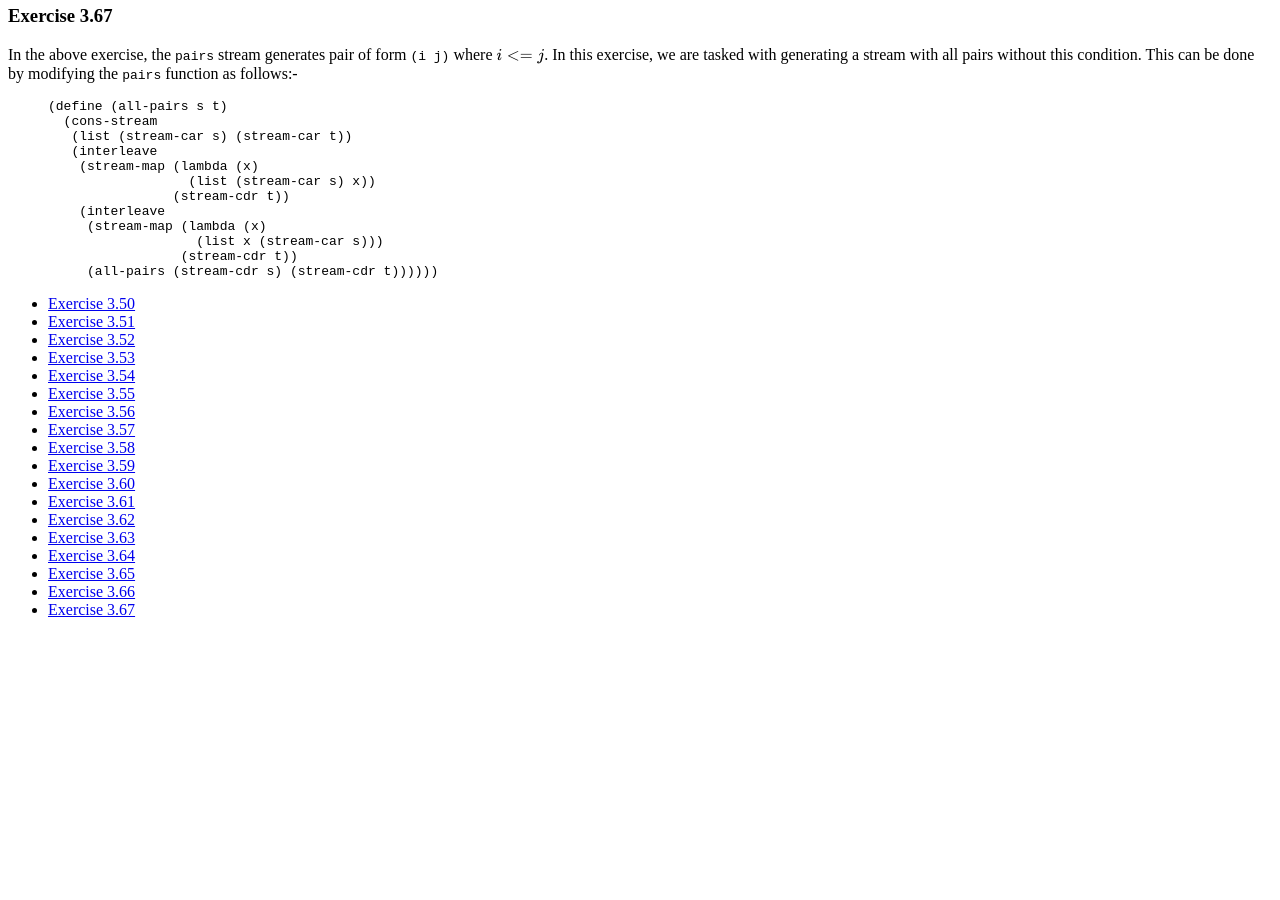
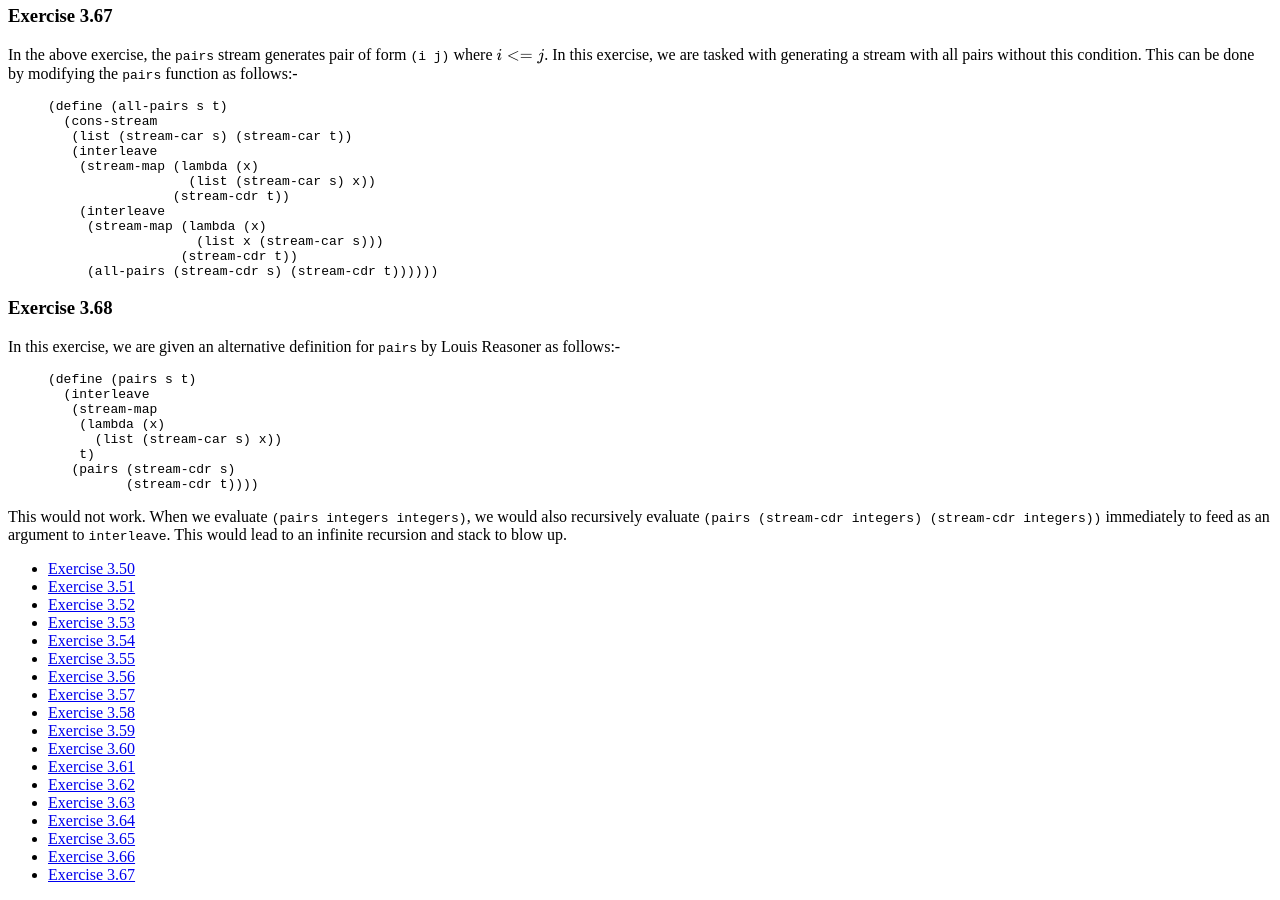
Before and after one commit to mohanrajendran/mohanrajendran.github.io, a Jekyll site: the page built from _sicp/Solution3_5.md, in a window 1280 px wide and 900 px high, scrolled down 7215 px. Built offline with Jekyll 4.4.1, drawn with Linux system fonts in a browser that asks for light colours; nearby versions of some CDN libraries; formulas are drawn with MathJax 3; before the commit the page ends 7850 px from its top, so only the background shows below that.

Commit message:
Finished exercise 3.68

```diff
--- a/_sicp/Solution3_5.md
+++ b/_sicp/Solution3_5.md
@@ -509,3 +509,20 @@ In the above exercise, the `pairs` stream generates pair of form `(i j)` where $
                  (stream-cdr t))
      (all-pairs (stream-cdr s) (stream-cdr t))))))
 {% endhighlight %}
+
+### Exercise 3.68<a id="Exercise3_68">&nbsp;</a>
+
+In this exercise, we are given an alternative definition for `pairs` by Louis Reasoner as follows:-
+
+{% highlight scheme %}
+(define (pairs s t)
+  (interleave
+   (stream-map
+    (lambda (x)
+      (list (stream-car s) x))
+    t)
+   (pairs (stream-cdr s)
+          (stream-cdr t))))
+{% endhighlight %}
+
+This would not work. When we evaluate `(pairs integers integers)`, we would also recursively evaluate `(pairs (stream-cdr integers) (stream-cdr integers))` immediately to feed as an argument to `interleave`. This would lead to an infinite recursion and stack to blow up.
```
